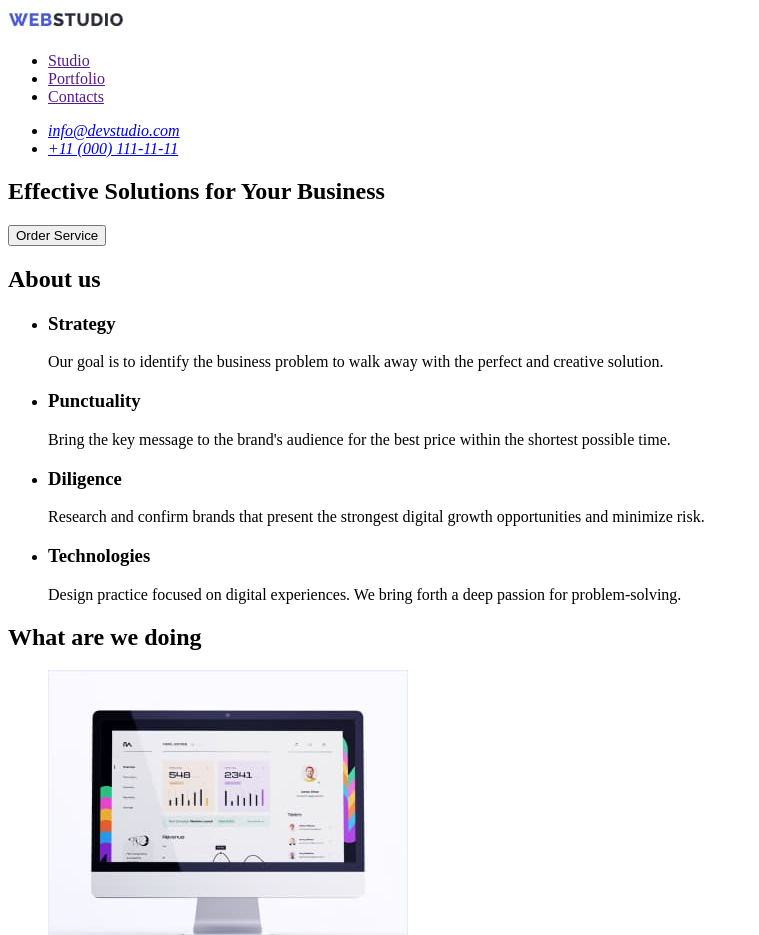
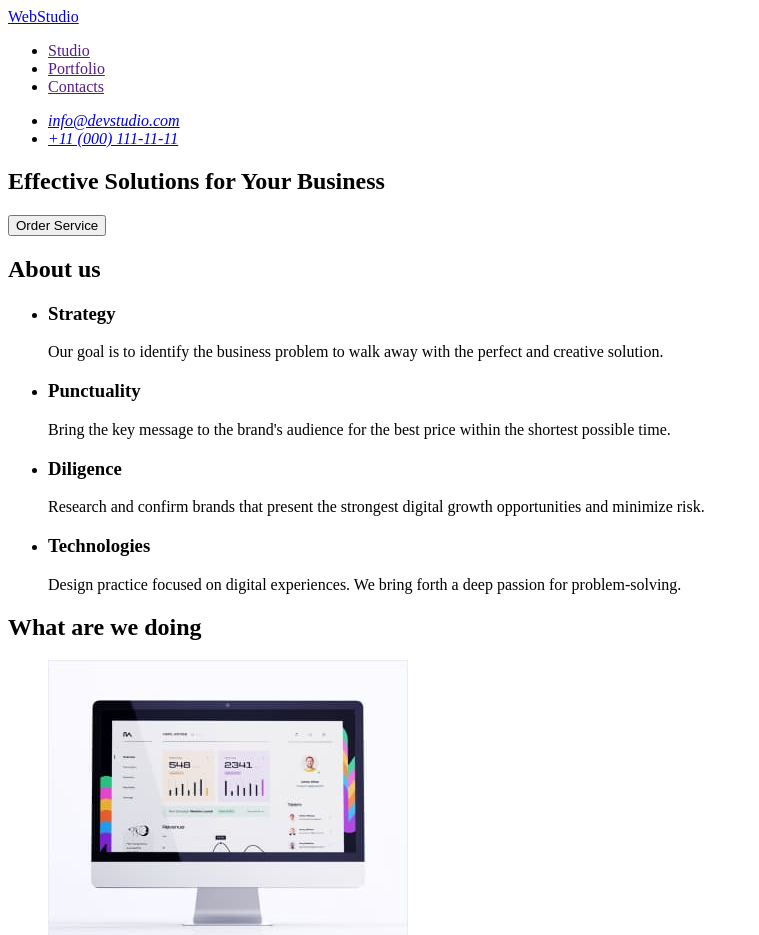
Before and after one commit to ViktoriiaNeroda/goit-markup-hw-01, a plain HTML site: page index.html in a window 1280 px wide. Shown: the top 935 px of the page, without its empty margins (0-759 px from the left). Drawn offline with Linux system fonts and the light colour scheme.

Commit message:
Update index.html
refresh

```diff
--- a/index.html
+++ b/index.html
@@ -9,9 +9,7 @@
 </head>
 <body>
 <header>
-    <a href="./index.html" >
-        <img src="./images/Logo.jpg" alt="WebStudio">
-    </a>
+    <a href="./index.html">WebStudio</a>
         <nav>
             <ul>
                 <li><a href="">Studio</a></li>
@@ -19,13 +17,12 @@
                 <li><a href="">Contacts</a></li>
             </ul>
         </nav>
-          <address>
+        <address>
             <ul>
                 <li><a href="mailto:info@devstudio.com">info@devstudio.com</a></li>
                 <li><a href="tel:+110001111111">+11 (000) 111-11-11</a></li>
             </ul>
-          </address>
-
+        </address>
 
 </header>
 <main>
@@ -95,8 +92,7 @@
     <!--/Our team-->
     </main>
     <footer>
-        <a href="./index.html">
-            <img src="./images/Logo.jpg" alt="WebStudio">
+        <a href="./index.html">WebStudio</a>
         </a>
         <p>Increase the flow of customers and sales for your business with digital marketing & growth solutions.</p>
     </footer>
```
